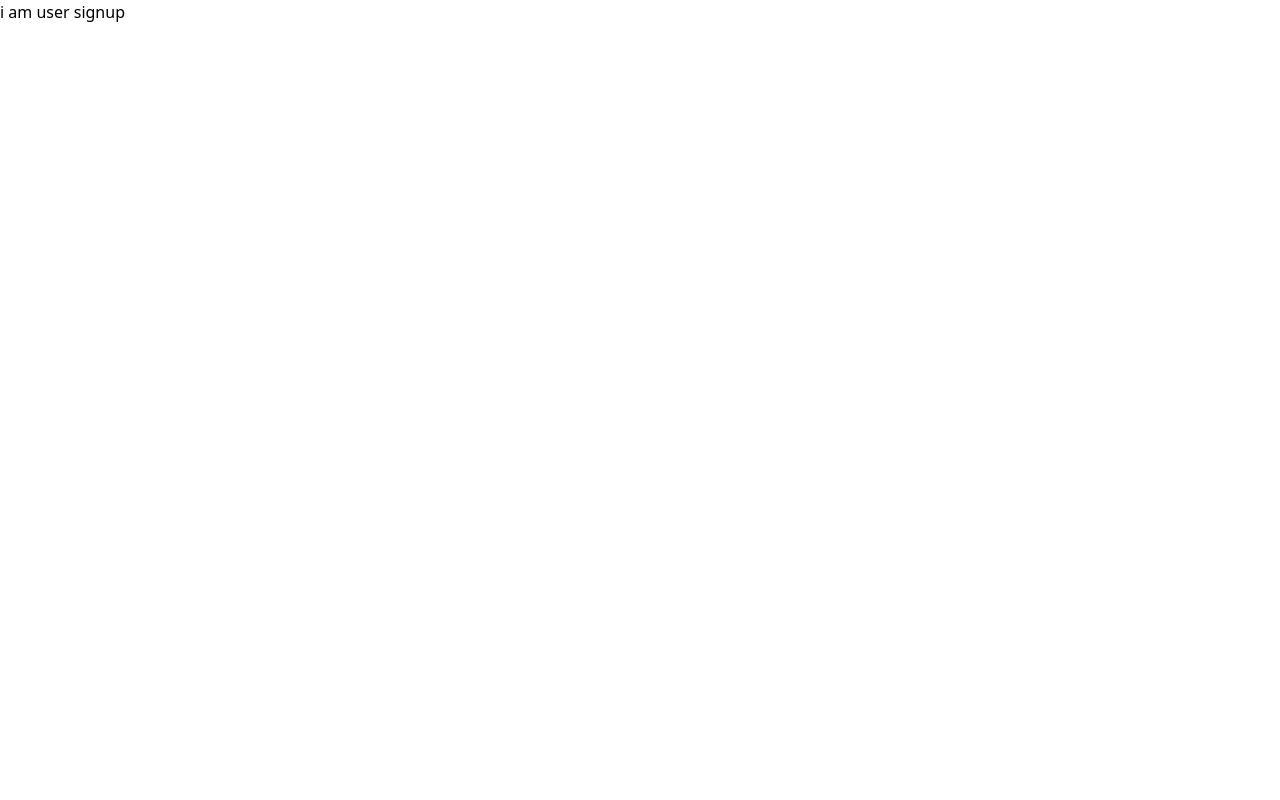
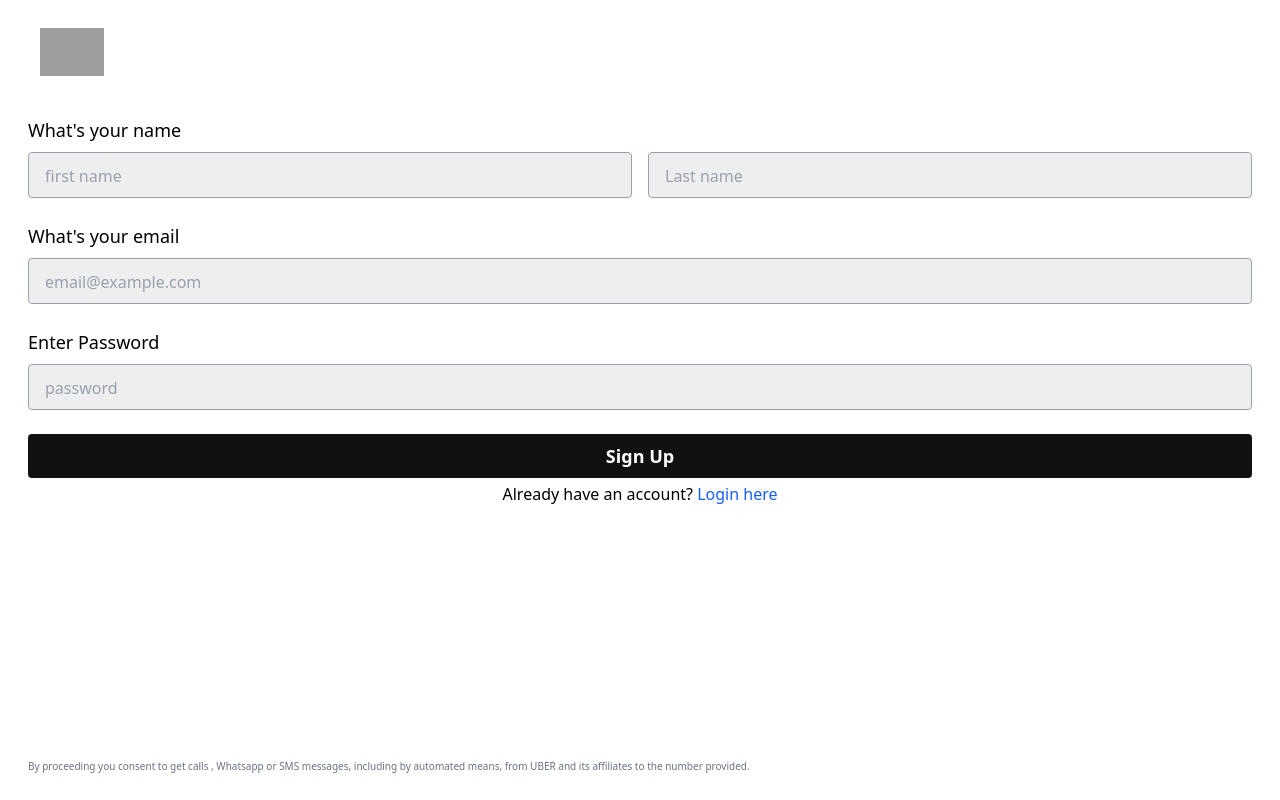
Before and after one commit to VidhitSikri/Uber-Clone, a React (Vite) app in the folder frontend/: page /signup in a window 1280 px wide. Built offline with nearby package versions, Linux system fonts and the light colour scheme; grey boxes are pictures that could not be loaded.

Commit message:
added signup pages for both users and captain

```diff
--- a/frontend/src/pages/CaptainSignup.jsx
+++ b/frontend/src/pages/CaptainSignup.jsx
@@ -1,10 +1,105 @@
-import React from 'react'
+import React, { useState } from 'react'
+import { Link } from 'react-router-dom'
+
 
 const CaptainSignup = () => {
+
+  const [firstname, setFirstname] = useState("");
+    const [lastname, setLastname] = useState("");
+    const [email, setEmail] = useState("");
+    const [password, setPassword] = useState("");
+    const [captainData, setCaptainData] = useState({});
+
+
+    const handleSubmit = (e) => {
+      e.preventDefault();
+      setCaptainData({
+        username:{
+          firstname: firstname,
+          lastname: lastname
+        },
+        email: email,
+        password: password
+      })
+
+      console.log(captainData);
+      setEmail("");
+      setPassword("");
+      setFirstname("");
+      setLastname("");
+
+    }
+
+
+
+
+
+
+
   return (
-    <div>
-      i am captain signup
-    </div>
+    <div className='p-7 h-screen flex flex-col justify-between'>
+          <div>
+          <img className='w-16 ml-3 mb-10' src="https://upload.wikimedia.org/wikipedia/commons/c/cc/Uber_logo_2018.png" alt="" />
+          <form onSubmit={(e)=>{handleSubmit(e)}}>
+            <h3 className='text-lg mb-2 font-medium'>What's your name</h3>
+            <div className='flex gap-4 mb-6'>
+
+            <input
+              className='bg-[#eeeeee]  rounded px-4 py-2 border w-1/2 text-lg placeholder:text-gray-400
+             border-gray-400 placeholder:text-base'
+              value={firstname}
+              onChange={(e) => setFirstname(e.target.value)}
+              required
+              type="text"
+              placeholder='first name'
+            />
+
+            <input
+              className='bg-[#eeeeee]  rounded px-4 py-2 border w-1/2 text-lg placeholder:text-gray-400
+             border-gray-400 placeholder:text-base'
+              value={lastname}
+              onChange={(e) => setLastname(e.target.value)}
+              required
+              type="text"
+              placeholder='Last name'
+            />
+
+            </div>
+            <h3 className='text-lg mb-2 font-medium'>What's your email</h3>
+            <input
+              className='bg-[#eeeeee] mb-6 rounded px-4 py-2 border w-full text-lg placeholder:text-gray-400
+             border-gray-400 placeholder:text-base'
+              value={email}
+              onChange={(e) => setEmail(e.target.value)}
+              required
+              type="email"
+              placeholder='email@example.com'
+            />
+
+
+            <h3 className='text-lg mb-2 font-medium'>Enter Password</h3>
+
+
+            <input
+              required
+              className='bg-[#eeeeee] mb-6 rounded px-4 py-2 border w-full text-lg placeholder:text-gray-400
+             border-gray-400 placeholder:text-base'
+              type="password"
+              placeholder='password'
+              value={password}
+              onChange={(e) => setPassword(e.target.value)}
+            />
+
+
+            <button className='bg-[#111] text-white font-semibold mb-1 rounded px-4 py-2  w-full text-lg placeholder:text-gray-400
+            border-gray-400 placeholder:text-base'>Sign Up</button>
+          </form>
+            <p className='text-center mb-6'>Already have an account? <Link to='/captain-login' className='text-blue-600'>Login here</Link></p>
+          </div>
+          <div>
+            <p className='text-[10px] leading-tight text-gray-500'>By proceeding you consent to get calls , Whatsapp or SMS messages, including by automated means, from UBER and its affiliates to the number provided. </p>
+          </div>
+        </div>
   )
 }
 
--- a/frontend/src/pages/UserSignup.jsx
+++ b/frontend/src/pages/UserSignup.jsx
@@ -1,9 +1,97 @@
-import React from 'react'
+import React, { useState } from 'react'
+import { Link } from 'react-router-dom'
 
 const UserSignup = () => {
+
+  const [firstname, setFirstname] = useState("");
+  const [lastname, setLastname] = useState("");
+  const [email, setEmail] = useState("");
+  const [password, setPassword] = useState("");
+  const [userData, setUserData] = useState({});
+
+
+
+  const handleSubmit = (e) => {
+    e.preventDefault();
+    setUserData({
+      username:{
+        firstname: firstname,
+        lastname: lastname
+      },
+      email: email,
+      password: password
+    })
+    console.log(userData);
+    setEmail("");
+    setPassword("");
+    setFirstname("");
+    setLastname("");
+
+  }
+
   return (
-    <div>
-      i am user signup
+    <div className='p-7 h-screen flex flex-col justify-between'>
+      <div>
+      <img className='w-16 ml-3 mb-10' src="https://upload.wikimedia.org/wikipedia/commons/c/cc/Uber_logo_2018.png" alt="" />
+      <form onSubmit={(e)=>{handleSubmit(e)}}>
+        <h3 className='text-lg mb-2 font-medium'>What's your name</h3>
+        <div className='flex gap-4 mb-6'>
+
+        <input
+          className='bg-[#eeeeee]  rounded px-4 py-2 border w-1/2 text-lg placeholder:text-gray-400
+         border-gray-400 placeholder:text-base'
+          value={firstname}
+          onChange={(e) => setFirstname(e.target.value)}
+          required
+          type="text"
+          placeholder='first name'
+        />
+
+        <input
+          className='bg-[#eeeeee]  rounded px-4 py-2 border w-1/2 text-lg placeholder:text-gray-400
+         border-gray-400 placeholder:text-base'
+          value={lastname}
+          onChange={(e) => setLastname(e.target.value)}
+          required
+          type="text"
+          placeholder='Last name'
+        />
+
+        </div>
+        <h3 className='text-lg mb-2 font-medium'>What's your email</h3>
+        <input
+          className='bg-[#eeeeee] mb-6 rounded px-4 py-2 border w-full text-lg placeholder:text-gray-400
+         border-gray-400 placeholder:text-base'
+          value={email}
+          onChange={(e) => setEmail(e.target.value)}
+          required
+          type="email"
+          placeholder='email@example.com'
+        />
+
+
+        <h3 className='text-lg mb-2 font-medium'>Enter Password</h3>
+
+
+        <input
+          required
+          className='bg-[#eeeeee] mb-6 rounded px-4 py-2 border w-full text-lg placeholder:text-gray-400
+         border-gray-400 placeholder:text-base'
+          type="password"
+          placeholder='password'
+          value={password}
+          onChange={(e) => setPassword(e.target.value)}
+        />
+
+
+        <button className='bg-[#111] text-white font-semibold mb-1 rounded px-4 py-2  w-full text-lg placeholder:text-gray-400
+        border-gray-400 placeholder:text-base'>Sign Up</button>
+      </form>
+        <p className='text-center mb-6'>Already have an account? <Link to='/login' className='text-blue-600'>Login here</Link></p>
+      </div>
+      <div>
+        <p className='text-[10px] leading-tight text-gray-500'>By proceeding you consent to get calls , Whatsapp or SMS messages, including by automated means, from UBER and its affiliates to the number provided. </p>
+      </div>
     </div>
   )
 }
```
